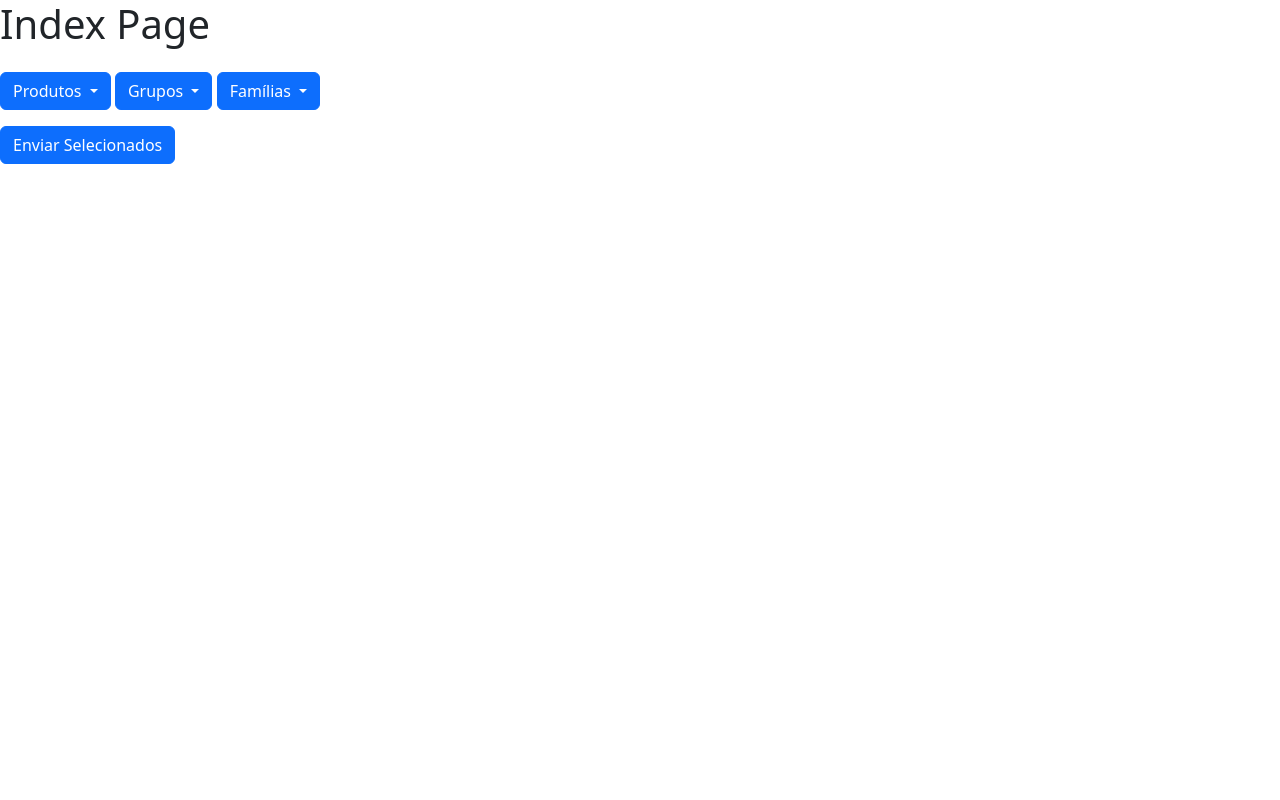
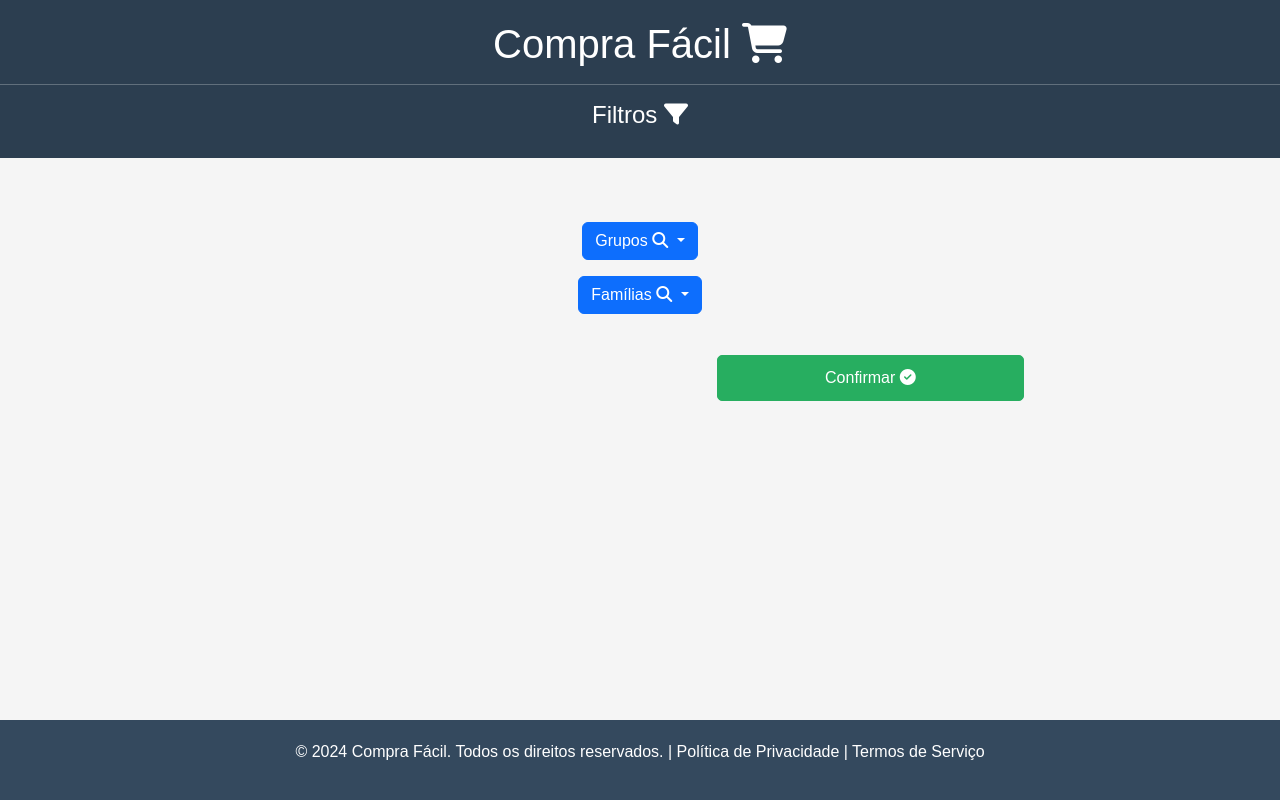
Before and after one commit to VictorSnt/compra_facil, a Flask app: page / in a window 1280 px wide. Run offline with Flask 3, Linux system fonts and the light colour scheme; data that the repository does not hold is empty; some libraries are stand-ins or nearby versions.

Commit message:
backend filters done

```diff
--- a/app.py
+++ b/app.py
@@ -1,11 +1,15 @@
-from flask import Flask, render_template
+import json
+from flask import Flask, jsonify, render_template, request
+from flask_cors import CORS
 from services.fetch_services import (
     fetch_all_prods,
     fetch_all_prod_groups,
-    fetch_all_prod_family
+    fetch_all_prod_family,
+    filter_products
 )
 
 app = Flask(__name__)
+CORS(app)
 
 @app.route("/")
 def index_page():
@@ -15,4 +19,13 @@ def index_page():
 
     return render_template('index.html', prods=prods, groups=groups, families=families)
 
-app.run('127.0.0.1', 8000, True)
+@app.route("/lista_compras")
+def list_compras():
+
+    data = json.loads(request.args.get('data'))
+
+    response = filter_products(data)
+    print(response)
+    return jsonify({'mensagem': 'Dados recebidos com sucesso'}), 200
+
+app.run('127.0.0.1', 5000, True)
--- a/services/fetch_services.py
+++ b/services/fetch_services.py
@@ -1,29 +1,58 @@
+import json
 from auth.database import database_auth
 
-
 def fetch_all_prod_family():
-
-    conecction = database_auth()
-    conecction.connect()
+    connection = database_auth()
+    connection.connect()
     query = "SELECT idfamilia, dsfamilia FROM wshop.familia"
-    response = conecction.execute_query(query)
-    conecction.close_connection()
+    response = connection.execute_query(query)
+    connection.close_connection()
     return response
 
 def fetch_all_prod_groups():
-
-    conecction = database_auth()
-    conecction.connect()
+    connection = database_auth()
+    connection.connect()
     query = "select idgrupo, nmgrupo from wshop.grupo"
-    response = conecction.execute_query(query)
-    conecction.close_connection()
+    response = connection.execute_query(query)
+    connection.close_connection()
     return response
 
 def fetch_all_prods():
+    connection = database_auth()
+    connection.connect()
+    query = "select iddetalhe, dsdetalhe from wshop.detalhe where stdetalheativo = true"
+    response = connection.execute_query(query)
+    connection.close_connection()
+    return response
 
-    conecction = database_auth()
-    conecction.connect()
-    query = "select iddetalhe, dsdetalhe from wshop.detalhe where stdetalheativo = true"
-    response = conecction.execute_query(query)
-    conecction.close_connection()
+def parse_selected_items(selected_items):
+    return [json.loads(d.replace("'",'"')) for d in selected_items]
+
+def build_query(groups, families):
+    group_values = ",".join([f"'{g['idgrupo']}'" for g in groups])
+    family_values = ",".join([f"'{f['idfamilia']}'" for f in families])
+
+    group_filter = f'prod.idgrupo in ({group_values})'
+    families_filter = f'det.idfamilia in ({family_values})'
+
+    prod_filter = f'{group_filter} or {families_filter}' if groups and families else group_filter if groups else families_filter
+
+    select_all = 'SELECT det.iddetalhe, det.cdprincipal, det.dsdetalhe from wshop.detalhe as det'
+    join = 'JOIN wshop.produto as prod on prod.idproduto = det.idproduto'
+    where = 'WHERE stdetalheativo = true AND'
+
+    return f'{select_all} {join} {where} {prod_filter}'
+
+def filter_products(data):
+    products = data['selectedProds']
+    groups = parse_selected_items(data['selectedGroups'])
+    families = parse_selected_items(data['selectedFamilies'])
+
+    query = build_query(groups, families)
+    print(query)
+    connection = database_auth()
+    connection.connect()
+    response = connection.execute_query(query)
+    connection.close_connection()
+
     return response
--- a/templates/index.html
+++ b/templates/index.html
@@ -5,31 +5,128 @@
     <meta name="viewport" content="width=device-width, initial-scale=1.0">
     <title>Index Page</title>
     <link href="https://cdn.jsdelivr.net/npm/bootstrap@5.3.0-alpha1/dist/css/bootstrap.min.css" rel="stylesheet">
+    <link href="https://cdnjs.cloudflare.com/ajax/libs/font-awesome/6.5.2/css/all.min.css" rel="stylesheet">
     <style>
-
-        *{
+        /* Reset de margens e padding */
+        * {
             margin: 0;
             padding: 0;
+            box-sizing: border-box;
         }
+
+        body {
+            font-family: Arial, sans-serif;
+            background-color: #f5f5f5; /* Cor de fundo para o corpo */
+            color: #333; /* Cor do texto */
+        }
+
+        /* Estilo para o cabeçalho */
+        header {
+            background-color: #2c3e50; /* Cor de fundo para o cabeçalho */
+            color: #fff; /* Cor do texto para o cabeçalho */
+            padding: 20px 0;
+            text-align: center;
+            margin-bottom: 20px;
+        }
+
+        header h1, header h3 {
+            margin: 0;
+        }
+
+        /* Container dos filtros */
+        .filters-container {
+            display: flex;
+            flex-wrap: wrap;
+            justify-content: center;
+            gap: 20px;
+            padding: 20px;
+            border: 1px solid #ccc;
+            border-radius: 5px;
+            background-color: #fff; /* Cor de fundo para o container dos filtros */
+            box-shadow: 0 2px 4px rgba(0, 0, 0, 0.1); /* Sombra */
+        }
+
+        /* Dropdown */
+        .dropdown {
+            width: 100%;
+            text-align: center;
+        }
+
         .dropdown-menu {
-            max-height: 500px;
+            max-height: 300px; /* Limite de altura para o dropdown */
             overflow-y: auto;
         }
 
-        .filters-containers{
-            display: ruby;
+        /* Botão de enviar */
+        #submitButton {
+            display: block;
+            margin: 20px auto;
+            background-color: #27ae60; /* Verde */
+            border-color: #27ae60; /* Cor da borda */
+            color: #fff; /* Cor do texto */
+            padding: 10px 20px;
+            border-radius: 5px;
+            cursor: pointer;
+            transition: background-color 0.3s ease, border-color 0.3s ease, box-shadow 0.3s ease;
         }
 
+        #submitButton:hover {
+            background-color: #219653; /* Verde escuro ao passar o mouse */
+            border-color: #1e8449; /* Verde escuro */
+        }
+
+        #submitButton:focus {
+            box-shadow: 0 0 0 0.2rem rgba(39, 174, 96, 0.5);
+        }
+
+        /* Estilo para o rodapé */
+        footer {
+            background-color: #34495e; /* Cor de fundo para o rodapé */
+            color: #fff; /* Cor do texto para o rodapé */
+            text-align: center;
+            padding: 20px;
+            position: fixed;
+            bottom: 0;
+            width: 100%;
+        }
+
+        /* Estilizar links no rodapé */
+        footer a {
+            color: #fff; /* Cor dos links */
+            text-decoration: none;
+            transition: color 0.3s ease;
+        }
+
+        footer a:hover {
+            color: #bdc3c7; /* Cor dos links ao passar o mouse */
+        }
+
+        /* Estilo para a div de submissão */
+        .submitDiv {
+            width: 80%;
+            margin-top: 2%;
+        }
+
+        /* Estilo para o container principal */
+        .main-container {
+            margin-top: 5%;
+        }
     </style>
 </head>
 <body>
-    <h1>Index Page</h1>
+    <header>
+        <h1>Compra Fácil <i class="fa fa-shopping-cart" aria-hidden="true"></i></h1>
+        <hr>
+        <h4>Filtros <i class="fa fa-filter" aria-hidden="true"></i></h4>
+    </header>
 
+    <div class="main-container">
+        <main class="content">
             <div class="filters-containers">
                 <!-- Produtos Dropdown -->
-        <div class="dropdown">
+                <div class="dropdown" style="display: none;">
                     <button class="btn btn-primary dropdown-toggle" type="button" id="dropdownMenuButtonProd" data-bs-toggle="dropdown" aria-expanded="false">
-                Produtos
+                        Produtos <i class="fa fa-search" aria-hidden="true"></i>
                     </button>
                     <div class="dropdown-menu" aria-labelledby="dropdownMenuButtonProd">
                         <input type="text" class="form-control form-control-sm mb-2" id="searchInputProd" placeholder="Pesquisar">
@@ -60,7 +157,7 @@
                 <!-- Grupos Dropdown -->
                 <div class="dropdown mt-3">
                     <button class="btn btn-primary dropdown-toggle" type="button" id="dropdownMenuButtonGroup" data-bs-toggle="dropdown" aria-expanded="false">
-                Grupos
+                        Grupos <i class="fa fa-search" aria-hidden="true"></i>
                     </button>
                     <div class="dropdown-menu" aria-labelledby="dropdownMenuButtonGroup">
                         <input type="text" class="form-control form-control-sm mb-2" id="searchInputGroup" placeholder="Pesquisar">
@@ -91,7 +188,7 @@
                 <!-- Famílias Dropdown -->
                 <div class="dropdown mt-3">
                     <button class="btn btn-primary dropdown-toggle" type="button" id="dropdownMenuButtonFamily" data-bs-toggle="dropdown" aria-expanded="false">
-                Famílias
+                        Famílias <i class="fa fa-search" aria-hidden="true"></i>
                     </button>
                     <div class="dropdown-menu" aria-labelledby="dropdownMenuButtonFamily">
                         <input type="text" class="form-control form-control-sm mb-2" id="searchInputFamily" placeholder="Pesquisar">
@@ -120,13 +217,21 @@
                 </div>
             </div>
 
+        </main>
+        <div class="submitDiv">
+            <button class="btn btn-primary mt-3" id="submitButton" style="float: right; width: 30%;">
+                Confirmar <i class="fa fa-check-circle" aria-hidden="true"></i>
+            </button>
+        </div>
+    </div>
 
-    <button class="btn btn-primary mt-3" id="submitButton" style="display: block;">Enviar Selecionados</button>
 
+    <footer>
+        <p>&copy; 2024 Compra Fácil. Todos os direitos reservados. | <a href="#">Política de Privacidade</a> | <a href="#">Termos de Serviço</a></p>
+    </footer>
     <script src="https://cdn.jsdelivr.net/npm/@popperjs/core@2.11.6/dist/umd/popper.min.js"></script>
     <script src="https://cdn.jsdelivr.net/npm/bootstrap@5.3.0-alpha1/dist/js/bootstrap.min.js"></script>
     <script>
-        // Evento de clique para o botão de envio
         document.getElementById('submitButton').addEventListener('click', function(event) {
             event.preventDefault();
 
@@ -139,14 +244,40 @@
                 return selectedItems;
             }
 
-            // Obter itens selecionados em cada dropdown e registrá-los no console
+            // Obter itens selecionados em cada dropdown
             var selectedProds = getSelectedItems('.prod');
             var selectedGroups = getSelectedItems('.group');
             var selectedFamilies = getSelectedItems('.family');
 
-            console.log('Produtos selecionados:', selectedProds);
-            console.log('Grupos selecionados:', selectedGroups);
-            console.log('Famílias selecionadas:', selectedFamilies);
+            // Criar objeto com os arrays selecionados
+            var data = {
+                "selectedProds": selectedProds,
+                "selectedGroups": selectedGroups,
+                "selectedFamilies": selectedFamilies
+            };
+
+            // Converter o objeto em uma string JSON
+            var jsonData = JSON.stringify(data);
+
+            // Construir a URL com os dados JSON como parte do corpo da solicitação GET
+            var url = 'http://127.0.0.1:5000/lista_compras?data=' + encodeURIComponent(jsonData);
+
+            // Enviar solicitação GET
+            fetch(url)
+            .then(response => {
+                if (!response.ok) {
+                    throw new Error('Ocorreu um erro ao obter os dados.');
+                }
+                return response.json();
+            })
+            .then(responseData => {
+                console.log('Resposta do servidor:', responseData);
+                // Faça algo com a resposta do servidor, se necessário
+            })
+            .catch(error => {
+                console.error('Erro:', error);
+                // Lidar com o erro, se necessário
+            });
         });
 
         // Função para selecionar ou desselecionar todos os checkboxes do dropdown de Produtos
```
Also changed, not shown: test.html (deleted). Lines whose indentation alone changed are shown as unchanged.
